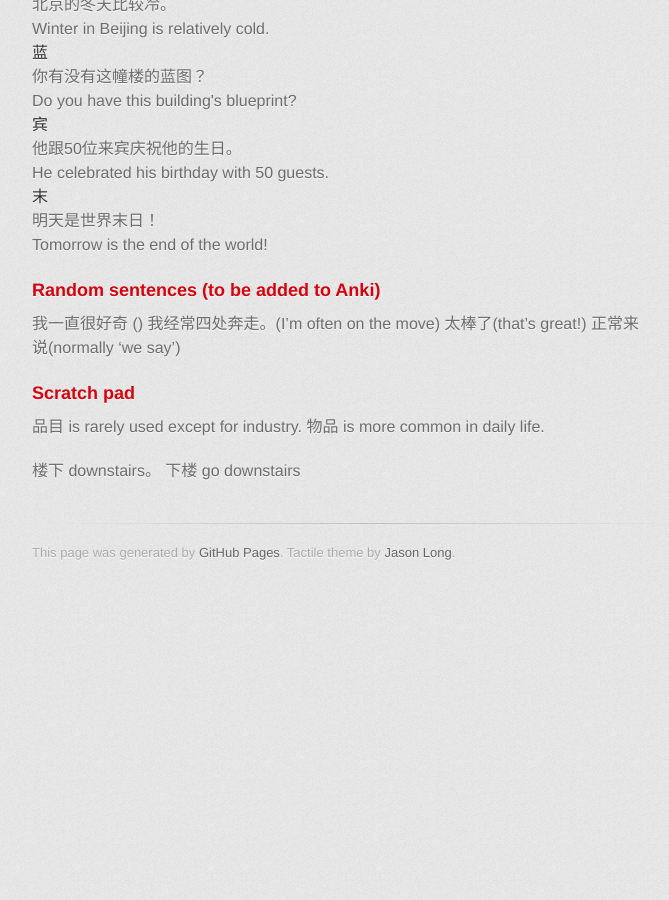
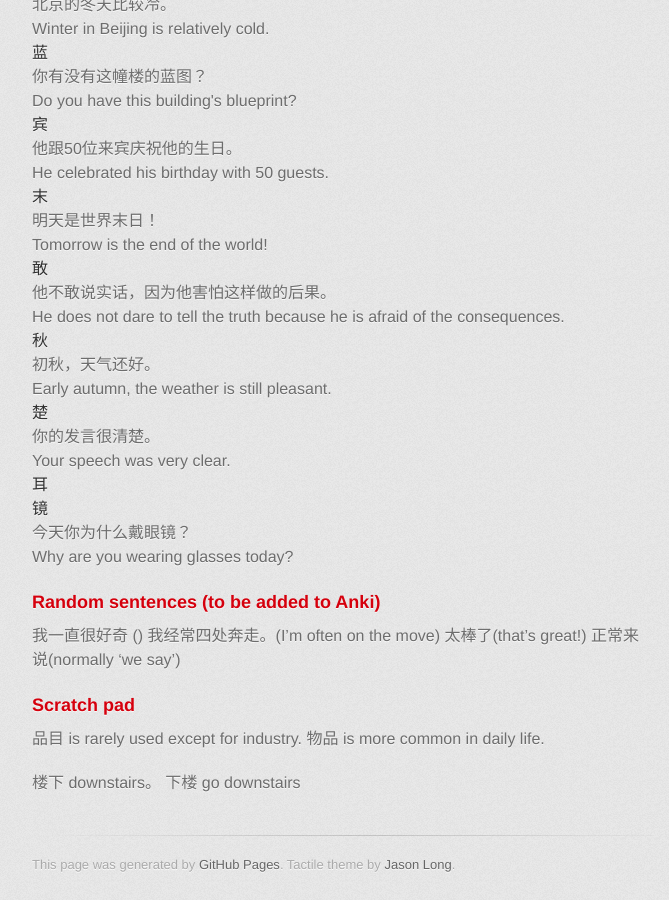
Before and after one commit to axiomiety/axiomiety.github.io, a Jekyll site: the page built from llog/mandarin.markdown, in a window 1280 px wide and 900 px high, scrolled down 15404 px. Shown: the whole window, without its empty margins (298-967 px from the left). Built offline with Jekyll 4.4.1, drawn with Linux system fonts in a browser that asks for light colours; nearby versions of some CDN libraries; some web fonts are replaced; before the commit the page ends 15996 px from its top, so only the background shows below that.

Commit message:
mandarin

```diff
--- a/llog/mandarin.markdown
+++ b/llog/mandarin.markdown
@@ -753,21 +753,21 @@ Character|Sentence|Translation
   <dt>末</dt>
   <dd>明天是世界末日！</dd>
   <dd>Tomorrow is the end of the world!</dd>
-  <dt></dt>
+  <dt>敢</dt>
+  <dd>他不敢说实话，因为他害怕这样做的后果。</dd>
+  <dd>He does not dare to tell the truth because he is afraid of the consequences.</dd>
+  <dt>秋</dt>
+  <dd>初秋，天气还好。</dd>
+  <dd>Early autumn, the weather is still pleasant.</dd>
+  <dt>楚</dt>
+  <dd>你的发言很清楚。</dd>
+  <dd>Your speech was very clear.</dd>
+  <dt>耳</dt>
   <dd></dd>
   <dd></dd>
-  <dt></dt>
-  <dd></dd>
-  <dd></dd>
-  <dt></dt>
-  <dd></dd>
-  <dd></dd>
-  <dt></dt>
-  <dd></dd>
-  <dd></dd>
-  <dt></dt>
-  <dd></dd>
-  <dd></dd>
+  <dt>镜</dt>
+  <dd>今天你为什么戴眼镜？</dd>
+  <dd>Why are you wearing glasses today?</dd>
 </dl>
 <!--
 <dl>
```
